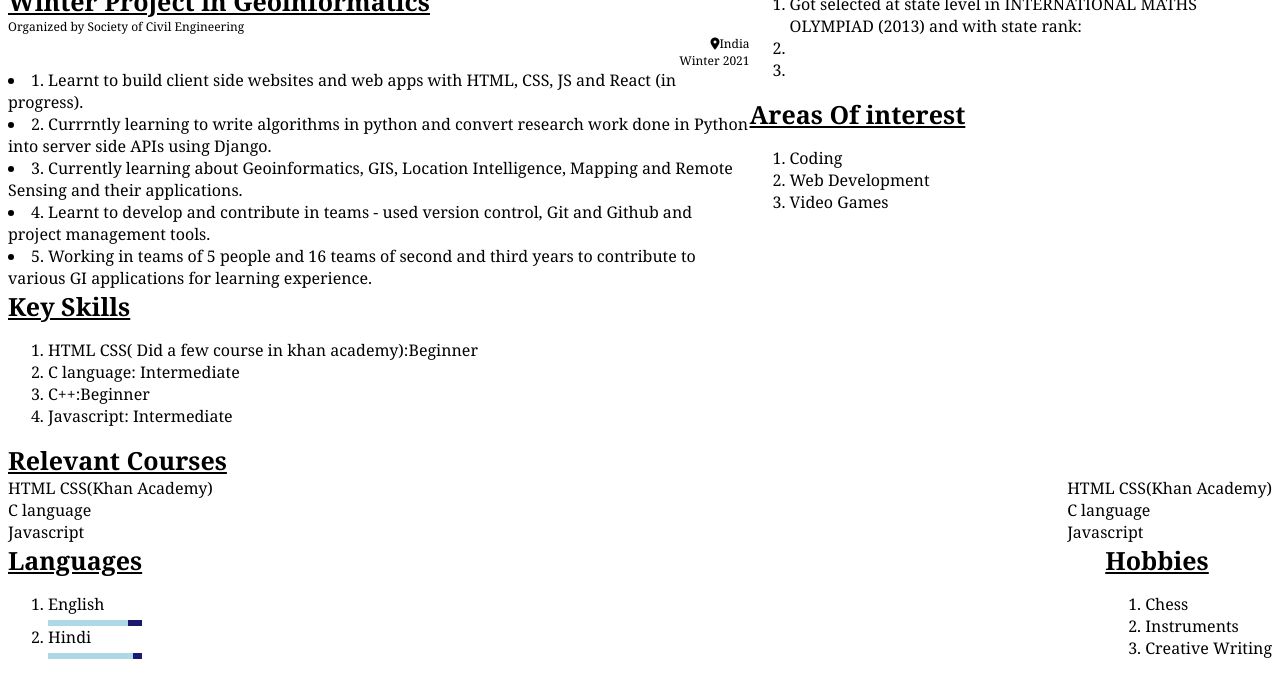
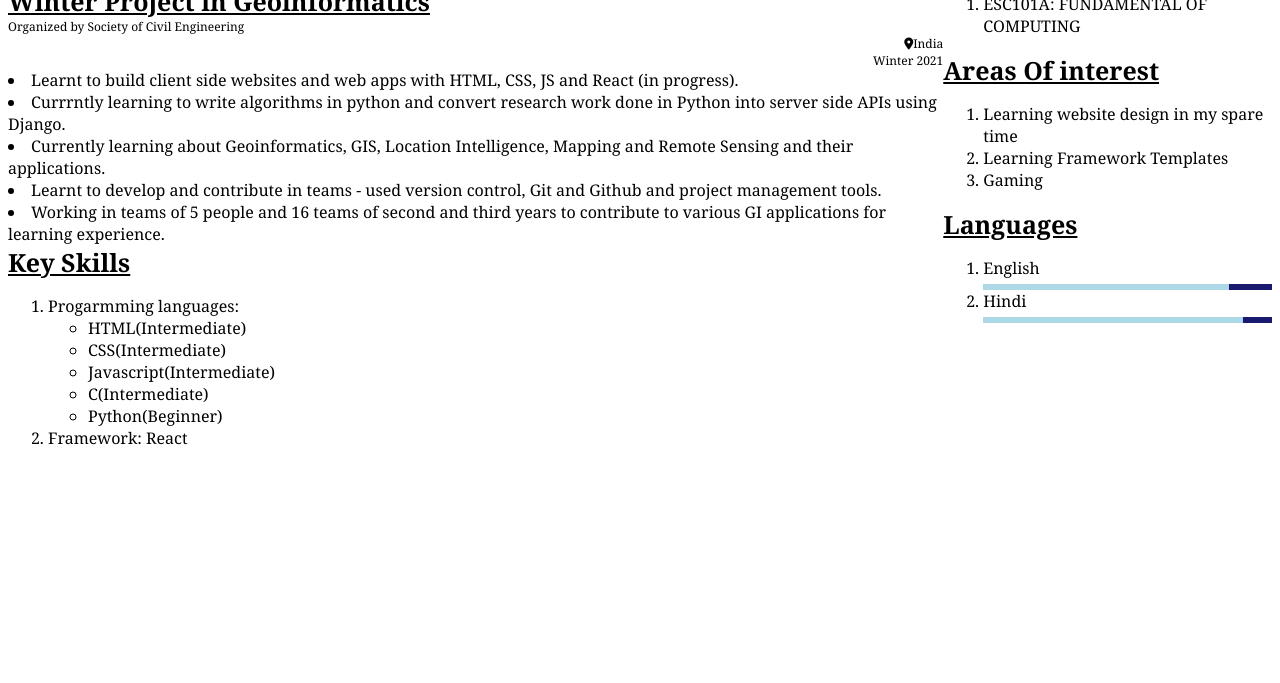
Before and after one commit to RiyaBanik/Resume.github.io, a plain HTML site: page index.html in a window 1280 px wide. Shown: the part 286-969 px from the top of the page. After the commit the page ends 800 px from the top, so only its background shows below. Drawn offline with Linux system fonts and the light colour scheme.

Commit message:
updated resume

```diff
--- a/index.html
+++ b/index.html
@@ -145,8 +145,8 @@ justify-content: space-between;
             <div class="info">CONTACT INFO</div>
             <i class="fa fa-envelope" aria-hidden="true"></i>riyabanik523@gmail.com<br>
             <i class="fa fa-phone" aria-hidden="true"></i>+91-7728879673<br>
-            <i class="fa fa-linkedin" aria-hidden="true"></i>linkedin id<br>
-            <i class="fa fa-github" aria-hidden="true"></i>github id<br>
+            <i class="fa fa-linkedin" aria-hidden="true"></i>Linkedin: www.linkedin.com/in/riya-banik<br>
+            <i class="fa fa-github" aria-hidden="true"></i>Github: https://github.com/RiyaBanik<br>
         </div>
     </div>
     <div id="educationalQualifications">
@@ -200,15 +200,15 @@ justify-content: space-between;
 
 Media queries can help with that. We can add a breakpoint where certain parts of the design will behave differently on each side of the breakpoint. -->
 
-<li>1. Learnt to build client side websites and web apps with HTML, CSS, JS and React (in progress).</li>
+<li> Learnt to build client side websites and web apps with HTML, CSS, JS and React (in progress).</li>
 
-<li>2. Currrntly learning to write algorithms in python and convert research work done in Python into server side APIs using Django. </li>
+<li> Currrntly learning to write algorithms in python and convert research work done in Python into server side APIs using Django. </li>
 
-<li>3. Currently learning about Geoinformatics, GIS, Location Intelligence, Mapping and Remote Sensing and their applications.</li>
+<li> Currently learning about Geoinformatics, GIS, Location Intelligence, Mapping and Remote Sensing and their applications.</li>
 
-<li>4. Learnt to develop and contribute in teams - used version control, Git and Github and project management tools.  </li>
+<li> Learnt to develop and contribute in teams - used version control, Git and Github and project management tools.  </li>
 
-<li>5. Working in teams of 5 people and 16 teams of second and third years to contribute to various GI applications for learning experience.</li>
+<li> Working in teams of 5 people and 16 teams of second and third years to contribute to various GI applications for learning experience.</li>
             </div>
             <div class="contentHeading">
                Key Skills
@@ -216,16 +216,22 @@ Media queries can help with that. We can add a breakpoint where certain parts of
 
             <div class="contentText">
                 <ol>
-                    <li>HTML CSS( Did a few course in khan academy):Beginner</li>
-                    <li>C language: Intermediate</li>
-                    <li>C++:Beginner</li>
-                    <li>Javascript: Intermediate</li>
+                    <li>Progarmming languages:
+                        <ul>
+                            <li>HTML(Intermediate)</li>
+                            <li>CSS(Intermediate)</li>
+                            <li>Javascript(Intermediate)</li>
+                            <li> C(Intermediate)</li>
+                            <li>Python(Beginner)</li>
+                        </ul>
+                    </li>
+                    <li>Framework: React</li>
                 </ol>
 
             </div>
         </div>
         <div id="rightDivision" width="100%">
-            <div class="contentHeading">
+            <!-- <div class="contentHeading">
                 Scholastic Aptitude
             </div>
             <div class="contentText">
@@ -236,21 +242,50 @@ Media queries can help with that. We can add a breakpoint where certain parts of
                     <li></li>
                 </ol>
 
+            </div> -->
+            <div class="contentHeading">
+                Relevant Courses
+            </div>
+            <div class="contentText">
+
+                <ol>
+                    <li>ESC101A: FUNDAMENTAL OF COMPUTING </li>
+                </ol>
+
             </div>
             <div class="contentHeading">Areas Of interest
             </div>
 
             <div class="contentText">
                 <ol>
-                    <li>Coding</li>
-                    <li>Web Development</li>
-                    <li>Video Games</li>
+                    <li>Learning website design in my spare time</li>
+                    <li>Learning Framework Templates</li>
+                    <li>Gaming</li>
                 </ol>
 
             </div>
+            <div class="contentHeading">
+                Languages
+            </div>
+
+            <div class="contentText">
+                <div class="language">
+                    <ol>
+                        <li>English</li>
+                        <div class="percent">
+                            <div style="width:85%" ;=""></div>
+                        </div>
+                        <li>Hindi</li>
+                        <div class="percent">
+                        <div style="width:90%" ;=""></div>
+                    </div>
+                    </ol>
+
+                </div>
         </div>
+
     </div>
-<div>
+<!-- <div>
     <div class="contentHeading">Relevant Courses</div>
     <div class="hobby">
     <div id="relevantcourse">
@@ -262,14 +297,14 @@ Media queries can help with that. We can add a breakpoint where certain parts of
         Javascript</div>
 </div>
 </div>
+  -->
 
 
 
 
 
 
-
-<div id="bottomContent">
+<!-- <div id="bottomContent">
     <div id="leftDivision">
         <div class="contentHeading">
             Languages
@@ -310,4 +345,5 @@ Media queries can help with that. We can add a breakpoint where certain parts of
 </div>
 
 
-</div></body></html>
+</div> -->
+</body></html>
```
